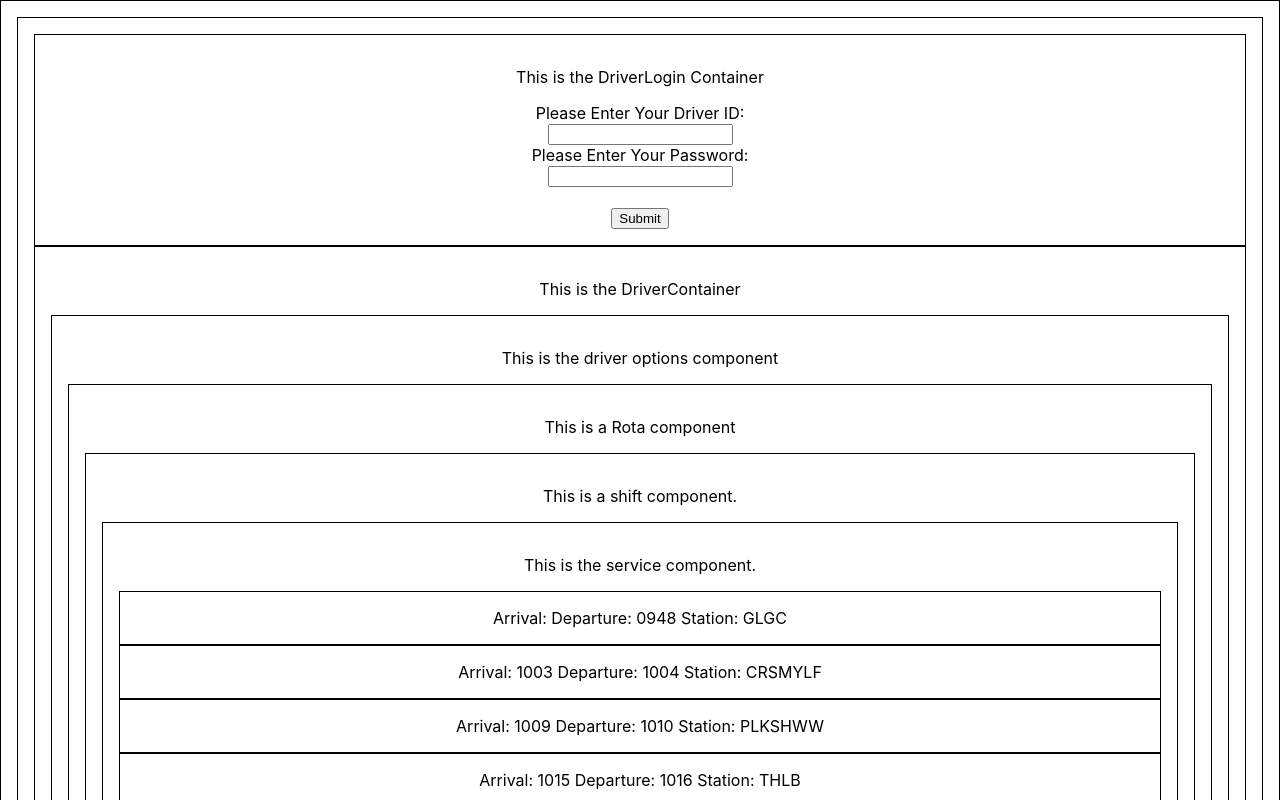
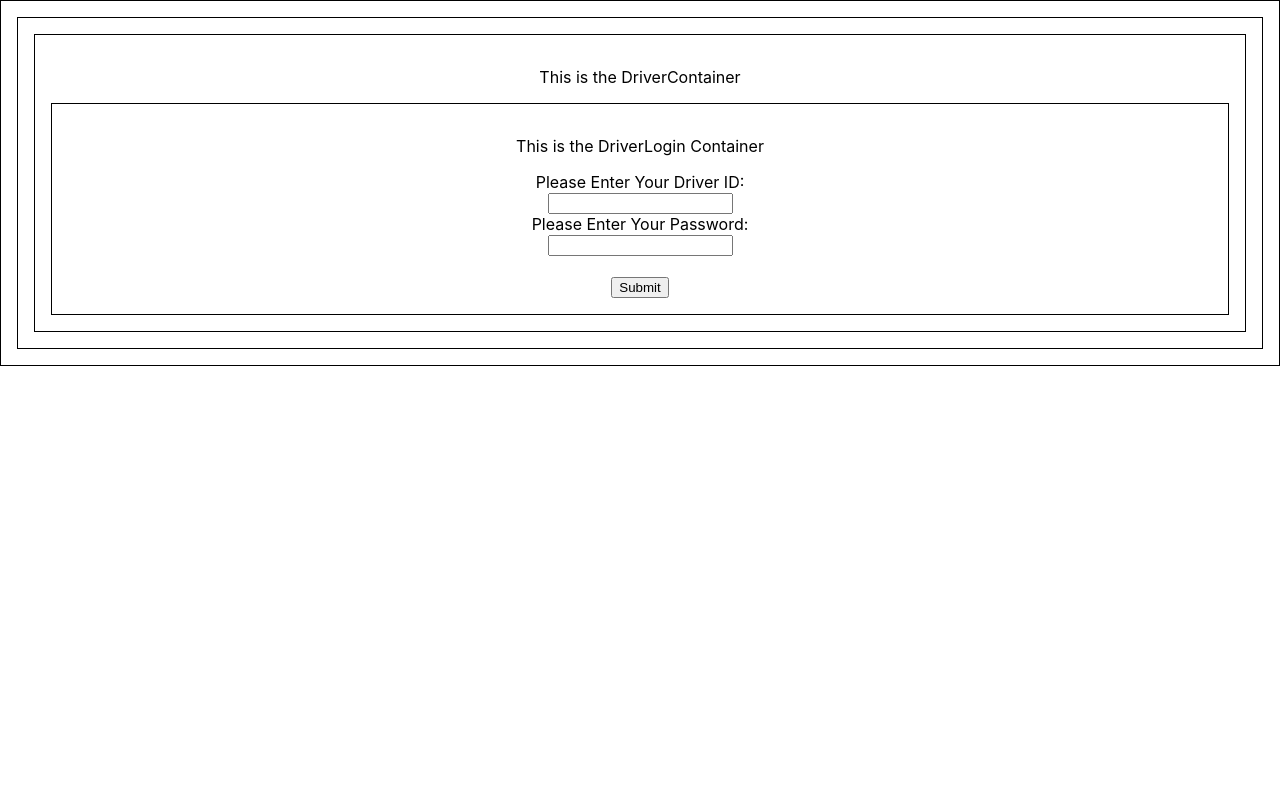
Before and after one commit to erikesund/train-app-system, a React (Create React App) app in the folder cab-app/: page / in a window 1280 px wide. Shown: the top 800 px of the page. Built offline with nearby package versions, Linux system fonts and the light colour scheme.

Commit message:
added clicks so flows through app

```diff
--- a/cab-app/src/App.js
+++ b/cab-app/src/App.js
@@ -7,7 +7,7 @@ function App() {
 
   return (
     <div className="App">
-      <DriverLogin/>
+      {/* <DriverLogin/> */}
       <DriverContainer/>
     </div>
   );}
--- a/cab-app/src/components/Driver/DriverOptions.js
+++ b/cab-app/src/components/Driver/DriverOptions.js
@@ -20,7 +20,7 @@ function DriverOptions ({service, viewModeClick, viewMode}) {
   return (
     <div>
       <p>This is the driver options component</p>
-      <Rota service={service}/>
+      {/* <Rota service={service}/> */}
       <button onClick={handleRotaClick}>Rota</button>
       <button onClick={handleNoticeClick}>Notice Board</button>
       <button onClick={handleLeaveClick}>Annual Leave</button>
--- a/cab-app/src/components/DriverLogin/DriverLogin.js
+++ b/cab-app/src/components/DriverLogin/DriverLogin.js
@@ -1,6 +1,10 @@
 import React from "react";
 
-function DriverLogin () {
+function DriverLogin ({viewModeClick}) {
+
+  function handleLoginClick(evt) {
+    viewModeClick("options");
+  };
 
   return (
 
@@ -11,7 +15,7 @@ function DriverLogin () {
         <input type="text" id="driverId" name="driverId"/><br/>
         <label for="driverId">Please Enter Your Password:</label><br/>
         <input type="text" id="driverPassword" name="driverPassword"/><br/><br/>
-        <input type="submit" value="Submit"/>
+        <input type="submit" value="Submit" onClick={handleLoginClick}/>
       </form>
     </div>
   )
--- a/cab-app/src/containers/DriverContainer.js
+++ b/cab-app/src/containers/DriverContainer.js
@@ -1,11 +1,13 @@
 import React, { useEffect, useState } from 'react'
 import DriverOptions from '../components/Driver/DriverOptions';
+import Rota from '../components/Driver/DriverRotas/Rota';
+import DriverLogin from '../components/DriverLogin/DriverLogin';
 
 function DriverContainer () {
 
   const [newData, setNewData] = useState([]);
   const [serviceArray, setServiceArray] = useState([]);
-  const [viewMode, setViewMode] = useState("options")
+  const [viewMode, setViewMode] = useState("login")
 
   const getData = async () => {
     const response = await fetch("./test.json")
@@ -25,7 +27,15 @@ function DriverContainer () {
   return (
     <div>
       <p>This is the DriverContainer</p>
-      <DriverOptions service={serviceArray} viewModeClick={viewModeClick} viewMode={viewMode}/>
+      {viewMode === "login" && (
+        <DriverLogin viewModeClick={viewModeClick}/>
+      )}
+      {viewMode === "options" && (
+        <DriverOptions service={serviceArray} viewModeClick={viewModeClick} viewMode={viewMode}/>
+      )}
+      {viewMode === "rota" && (
+        <Rota service={serviceArray}/>
+      )}
     </div>
   )
 }
```
